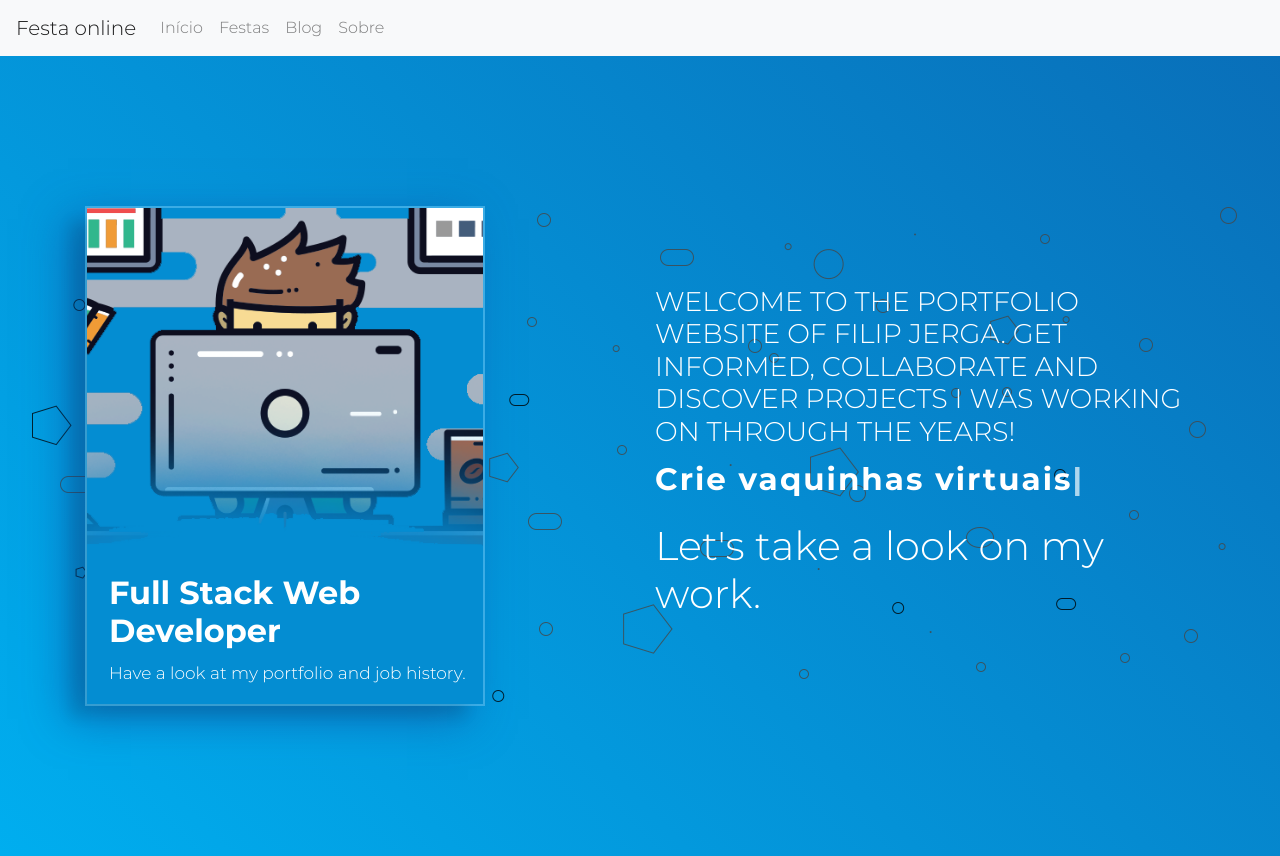
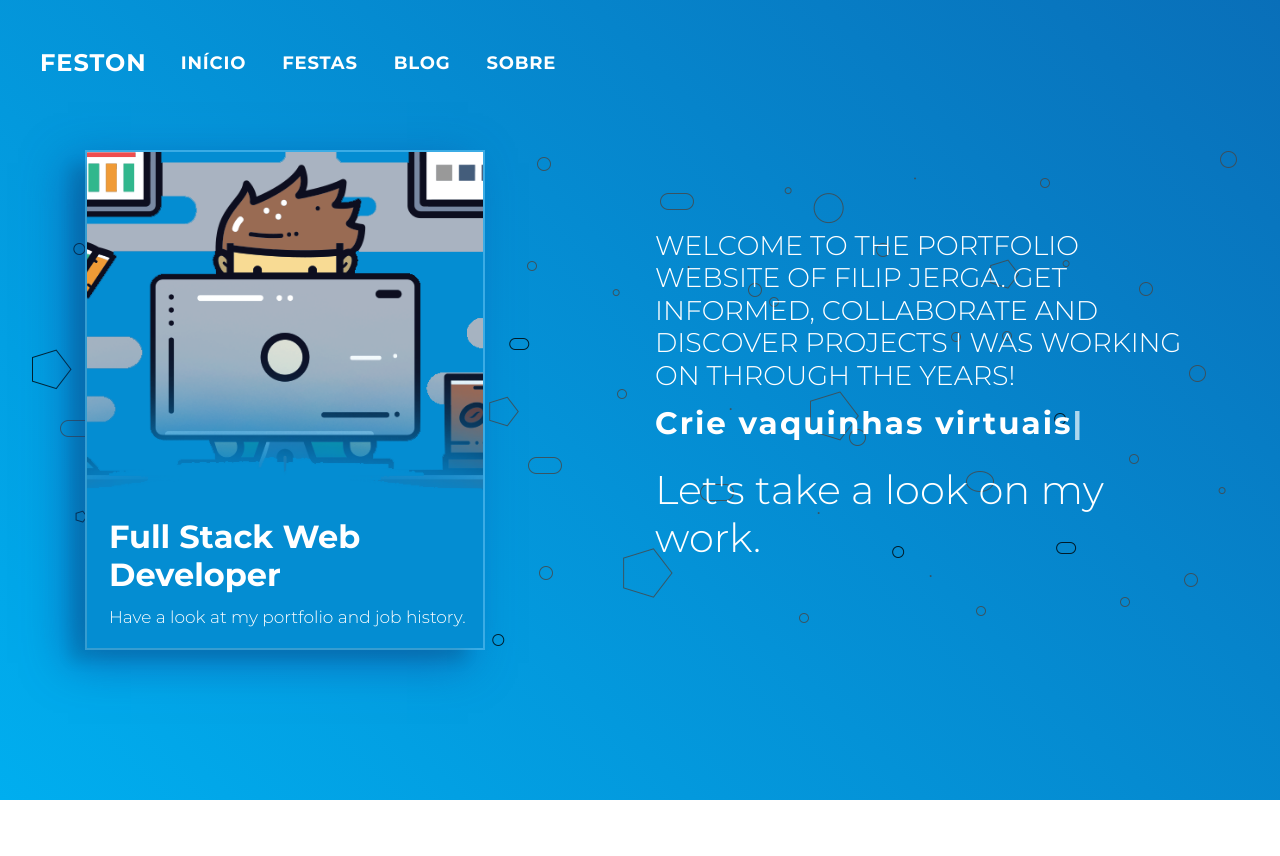
Before and after one commit to amauribechtoldjr/blog-ssr-nextjs, a Next.js app: page / in a window 1280 px wide. After the commit the page ends 800 px from the top, so only its background shows below. Built offline with nearby package versions, Linux system fonts and the light colour scheme.

Commit message:
Adicionando CSS do header

```diff
--- a/components/shared/Header.js
+++ b/components/shared/Header.js
@@ -1,6 +1,7 @@
 import { useState } from "react";
-import { Collapse, Navbar, NavbarToggler, NavbarBrand, Nav } from "reactstrap";
+import { Collapse, Navbar, NavbarToggler, Nav, NavbarBrand } from "reactstrap";
 import HeaderLink from "./HeaderLink";
+import HeaderBrand from "./HeaderBrand";
 
 const Header = () => {
   const [isOpen, setIsOpen] = useState(false);
@@ -9,15 +10,28 @@ const Header = () => {
 
   return (
     <div>
-      <Navbar color="light" light expand="md">
-        <NavbarBrand>Festa online</NavbarBrand>
+      <Navbar
+        className="port-navbar port-default absolute"
+        color="transparent"
+        light
+        expand="md"
+      >
+        <HeaderBrand title="FestON" />
         <NavbarToggler onClick={toggle} />
         <Collapse isOpen={isOpen} navbar>
           <Nav className="mr-auto" navbar>
-            <HeaderLink to="/" title="Início" />
-            <HeaderLink to="/festas" title="Festas" />
-            <HeaderLink to="/blog" title="Blog" />
-            <HeaderLink to="/sobre" title="Sobre" />
+            <HeaderLink to="/" title="Início" className="port-navbar-item" />
+            <HeaderLink
+              to="/festas"
+              title="Festas"
+              className="port-navbar-item"
+            />
+            <HeaderLink to="/blog" title="Blog" className="port-navbar-item" />
+            <HeaderLink
+              to="/sobre"
+              title="Sobre"
+              className="port-navbar-item"
+            />
           </Nav>
         </Collapse>
       </Navbar>
--- /dev/null
+++ b/components/shared/HeaderBrand.js
@@ -0,0 +1,11 @@
+import Link from "next/link";
+
+const HeaderBrand = ({ title }) => {
+  return (
+    <Link href="/">
+      <a className="navbar-brand port-navbar-brand">{title}</a>
+    </Link>
+  );
+};
+
+export default HeaderBrand;
--- a/components/shared/HeaderLink.js
+++ b/components/shared/HeaderLink.js
@@ -1,11 +1,11 @@
 import { NavItem } from "reactstrap";
 import Link from "next/link";
 
-const HeaderLink = ({ to, title, className = "nav-link" }) => {
+const HeaderLink = ({ to, title, className }) => {
   return (
-    <NavItem>
+    <NavItem className={className}>
       <Link href={to}>
-        <a className={className}>{title}</a>
+        <a className="nav-link port-navbar-link">{title}</a>
       </Link>
     </NavItem>
   );
--- /dev/null
+++ b/styles/components/_header.scss
@@ -0,0 +1,38 @@
+// HEADER
+.port-navbar.port-default {
+  width: 100%;
+  z-index: 15;
+  padding: 40px;
+
+  .port-navbar {
+    &-brand {
+      color: white;
+      font-size: 24px;
+      text-transform: uppercase;
+      letter-spacing: 1px;
+      font-weight: bold;
+    }
+
+    &-item {
+      margin-left: 10px;
+      margin-right: 10px;
+    }
+
+    &-link {
+      color: white;
+      font-weight: bold;
+      letter-spacing: 0.8px;
+      font-size: 18px;
+      text-transform: uppercase;
+
+      &.active {
+        color: #dba919;
+      }
+
+      &:hover,
+      &:focus {
+        color: #dba919;
+      }
+    }
+  }
+}
--- a/styles/main.scss
+++ b/styles/main.scss
@@ -1,4 +1,10 @@
+// fonts
 @import "./shared/fonts";
+
+//components
+@import "./components/header";
+
+// pages
 @import "./index";
 
 html,
@@ -15,6 +21,10 @@ body {
   letter-spacing: 2px;
 }
 
+.absolute {
+  position: absolute;
+}
+
 @media (max-width: 768px) {
   .hero-welcome-text {
     margin-top: 40px;
```
